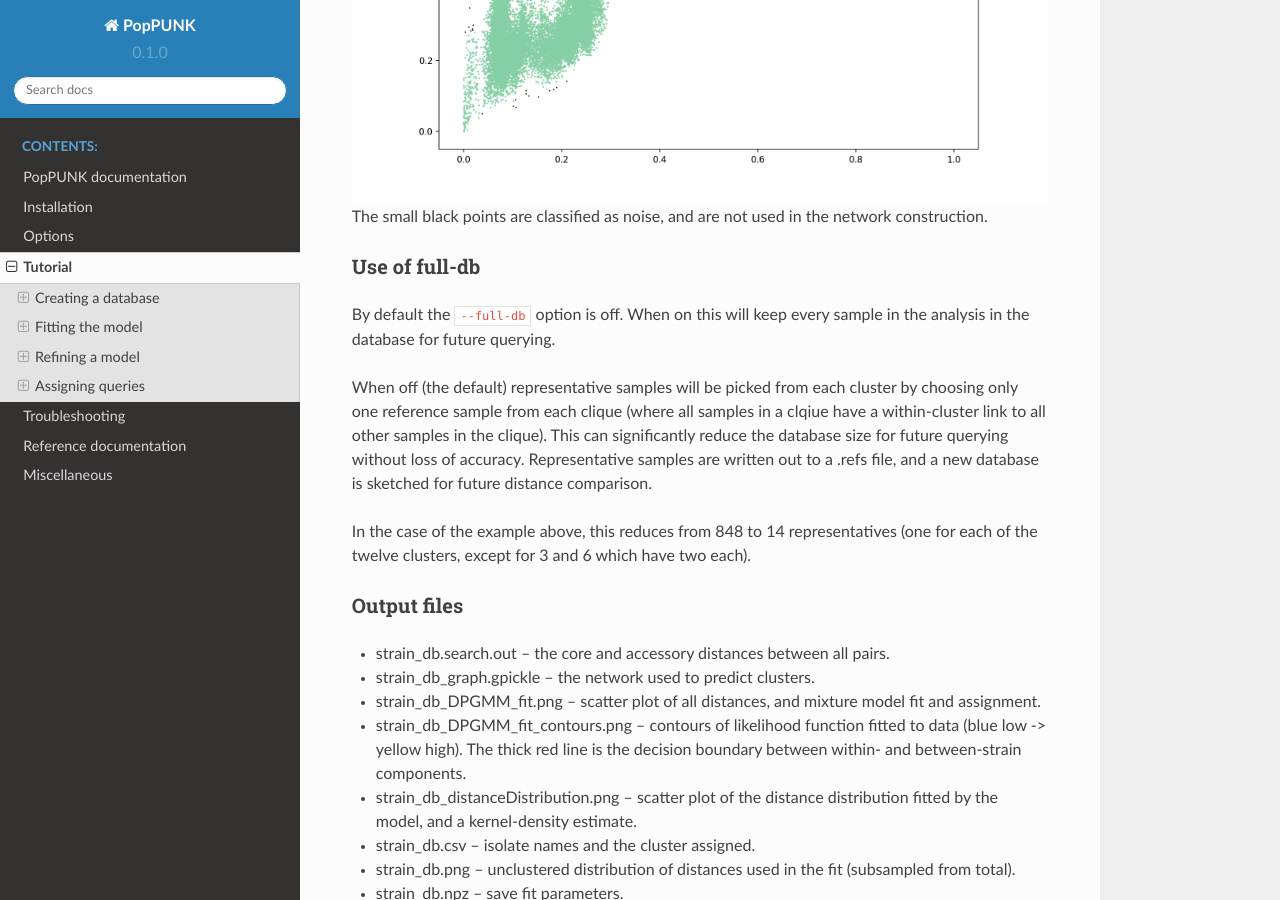
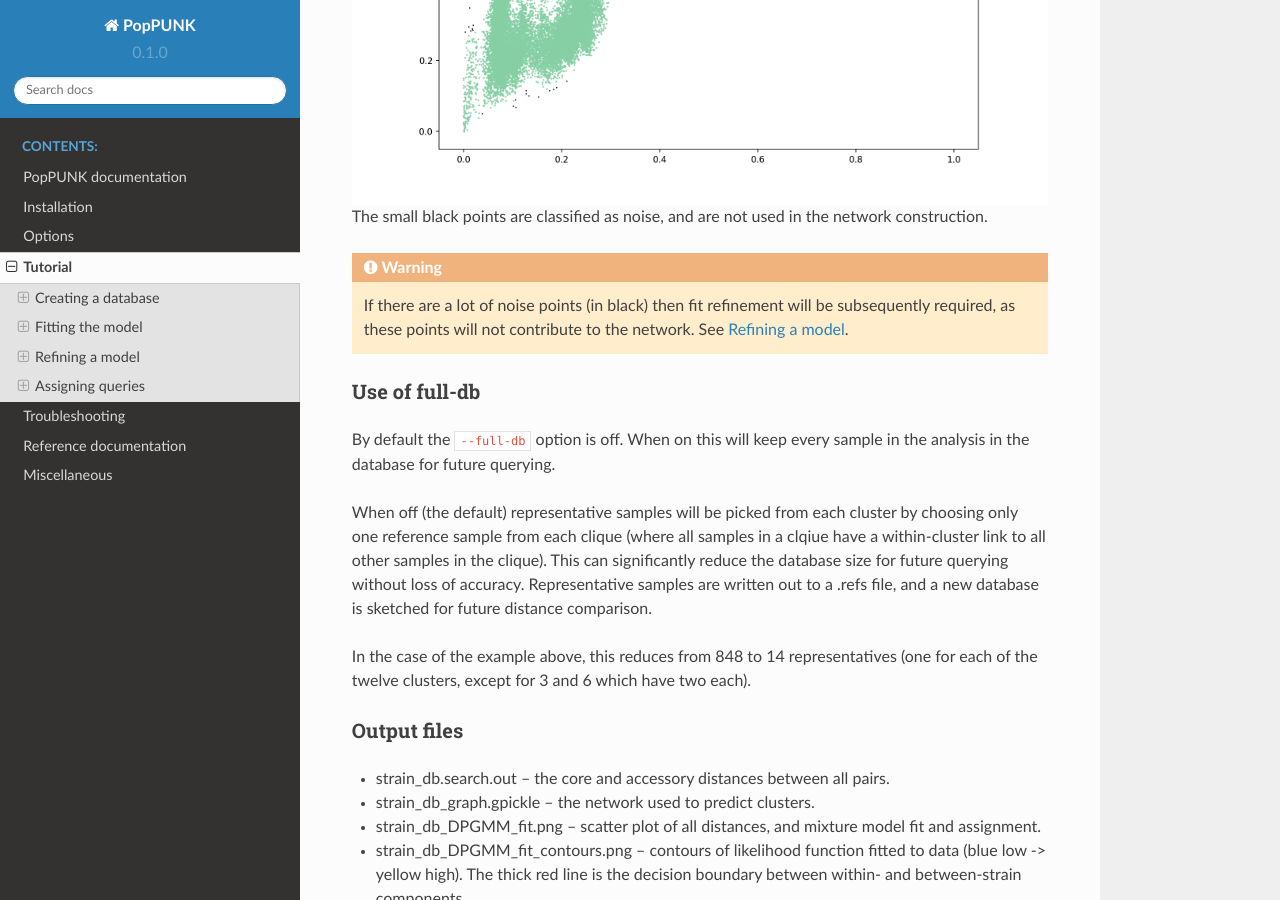
Before and after one commit to bacpop/PopPUNK, a Sphinx documentation site: the page built from docs/tutorial.rst, in a window 1280 px wide and 900 px high, scrolled down 7995 px. Built offline with Sphinx 7.4.7 and the Read the Docs theme 2.0.0, drawn with Linux system fonts in a browser that asks for light colours.

Commit message:
Fix docstring + note for HDBSCAN

```diff
--- a/docs/tutorial.rst
+++ b/docs/tutorial.rst
@@ -270,6 +270,11 @@ In this case the fit is quite similar to the mixture model:
 
 The small black points are classified as noise, and are not used in the network
 construction.
+
+.. warning::
+   If there are a lot of noise points (in black) then fit refinement will be
+   subsequently required, as these points will not contribute to the network.
+   See :ref:`refine-model`.
 
 Use of full-db
 ^^^^^^^^^^^^^^
```
Also changed, not shown: 1 other file.
